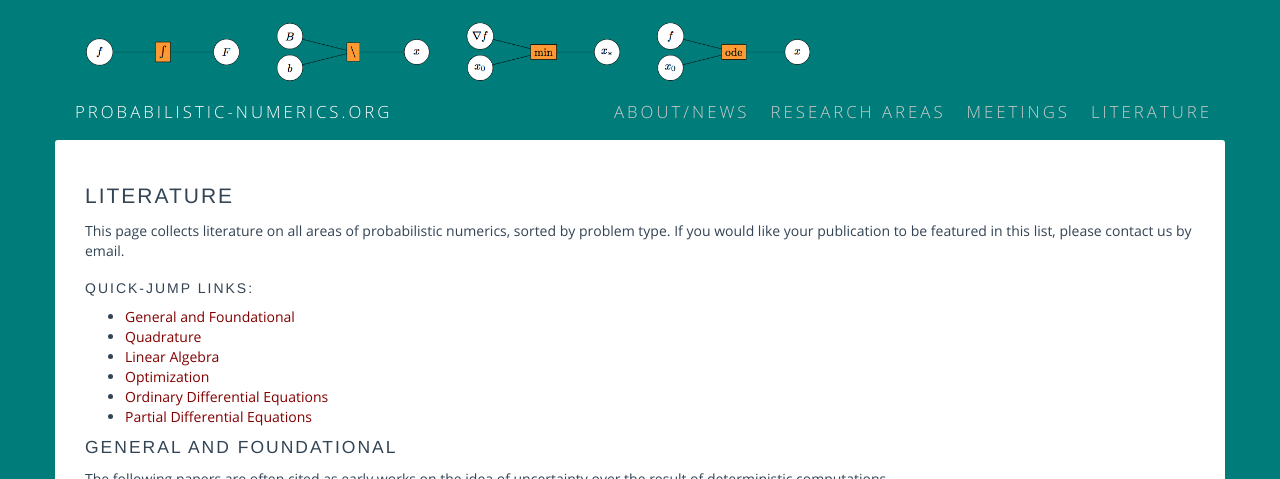
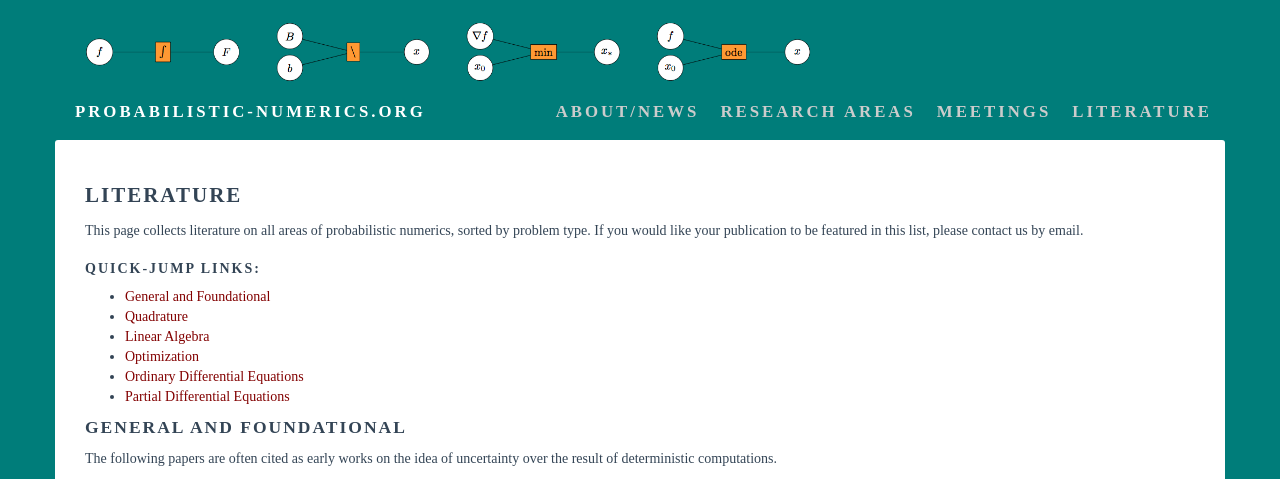
Before and after one commit to philipphennig/probabilistic-numerics.org, a Jekyll site: the page built from literature/index.md, in a window 1280 px wide. Shown: the top 479 px of the page. Built offline with Jekyll 4.4.1, drawn with Linux system fonts in a browser that asks for light colours; grey boxes are pictures that could not be loaded.

Commit message:
edited to use jaf-facit: philipp, you won't be able to see this font until the page is published, but it should work once on probabilistic-numerics.org

```diff
--- a/_layouts/default.html
+++ b/_layouts/default.html
@@ -22,6 +22,8 @@ href="{{site.baseurl}}/assets/ico/favicon.ico"> -->
       <script src="{{site.baseurl}}/assets/js/html5shiv.js"></script>
       <script src="{{site.baseurl}}/assets/js/respond.min.js"></script>
     <![endif]-->
+    <script type="text/javascript" src="//use.typekit.net/bju0dcx.js"></script>
+    <script type="text/javascript">try{Typekit.load();}catch(e){}</script>
   </head>
 
   <body>
--- a/_layouts/post.html
+++ b/_layouts/post.html
@@ -24,6 +24,9 @@ href="{{site.baseurl}}/assets/ico/favicon.ico"> -->
       <script src="{{site.baseurl}}/assets/js/html5shiv.js"></script>
       <script src="{{site.baseurl}}/assets/js/respond.min.js"></script>
     <![endif]-->
+
+    <script type="text/javascript" src="//use.typekit.net/bju0dcx.js"></script>
+    <script type="text/javascript">try{Typekit.load();}catch(e){}</script>
   </head>
 
   <body>
--- a/assets/css/jwvdm.css
+++ b/assets/css/jwvdm.css
@@ -2,7 +2,8 @@ body {
   background-color: #007d7a;
   /*background-color: #fff;*/
   color: #ddd;
-  font-family: "Open Sans";
+  font-family: "jaf-facitweb";
+  font-weight: 300;
   font-weight: normal;
 }
 
@@ -12,8 +13,9 @@ a {
 }
 
 h1, h2, h3 {
-  font-weight: 300;
+  font-weight: 700;
   text-transform: uppercase;
+  font-family: "jaf-facitweb";
   letter-spacing: 2px;
   /*font-size: 2em;*/
 }
@@ -102,7 +104,7 @@ img[alt=contact] {
 }
 
 .nav, .title {
-   font-weight: 300;
+   font-weight: 700;
    text-transform: uppercase;
    letter-spacing: 3px;
    font-size: 120%;
@@ -217,73 +219,3 @@ ol.bibliography .nav-pills > li > a:hover {
 ol.bibliography .nav-pills > li > a:hover {
   color: #235;
 }
-
-@font-face {
-    font-family: 'Open Sans';
-    src: url('../fonts/OpenSans-Regular.ttf');
-    font-weight: normal;
-    font-style: normal;
-}
-
-@font-face {
-    font-family: 'Open Sans';
-    src: url('../fonts/OpenSans-Italic.ttf');
-    font-weight: normal;
-    font-style: italic;
-}
-
-@font-face {
-    font-family: 'Open Sans';
-    src: url('../fonts/OpenSans-Bold.ttf');
-    font-weight: bold;
-    font-style: normal;
-}
-
-@font-face {
-    font-family: 'Open Sans';
-    src: url('../fonts/OpenSans-BoldItalic.ttf');
-    font-weight: bold;
-    font-style: italic;
-}
-
-@font-face {
-    font-family: 'Open Sans';
-    src: url('../fonts/OpenSans-Light.ttf');
-    font-weight: 300;
-    font-style: normal;
-}
-
-@font-face {
-    font-family: 'Open Sans';
-    src: url('../fonts/OpenSans-LightItalic.ttf');
-    font-weight: 300;
-    font-style: italic;
-}
-
-@font-face {
-    font-family: 'Open Sans';
-    src: url('../fonts/OpenSans-SemiBold.ttf');
-    font-weight: 600;
-    font-style: normal;
-}
-
-@font-face {
-    font-family: 'Open Sans';
-    src: url('../fonts/OpenSans-SemiBoldItalic.ttf');
-    font-weight: 600;
-    font-style: italic;
-}
-
-@font-face {
-    font-family: 'Open Sans';
-    src: url('../fonts/OpenSans-ExtraBold.ttf');
-    font-weight: 800;
-    font-style: normal;
-}
-
-@font-face {
-    font-family: 'Open Sans';
-    src: url('../fonts/OpenSans-ExtraBoldItalic.ttf');
-    font-weight: 800;
-    font-style: italic;
-}
```
